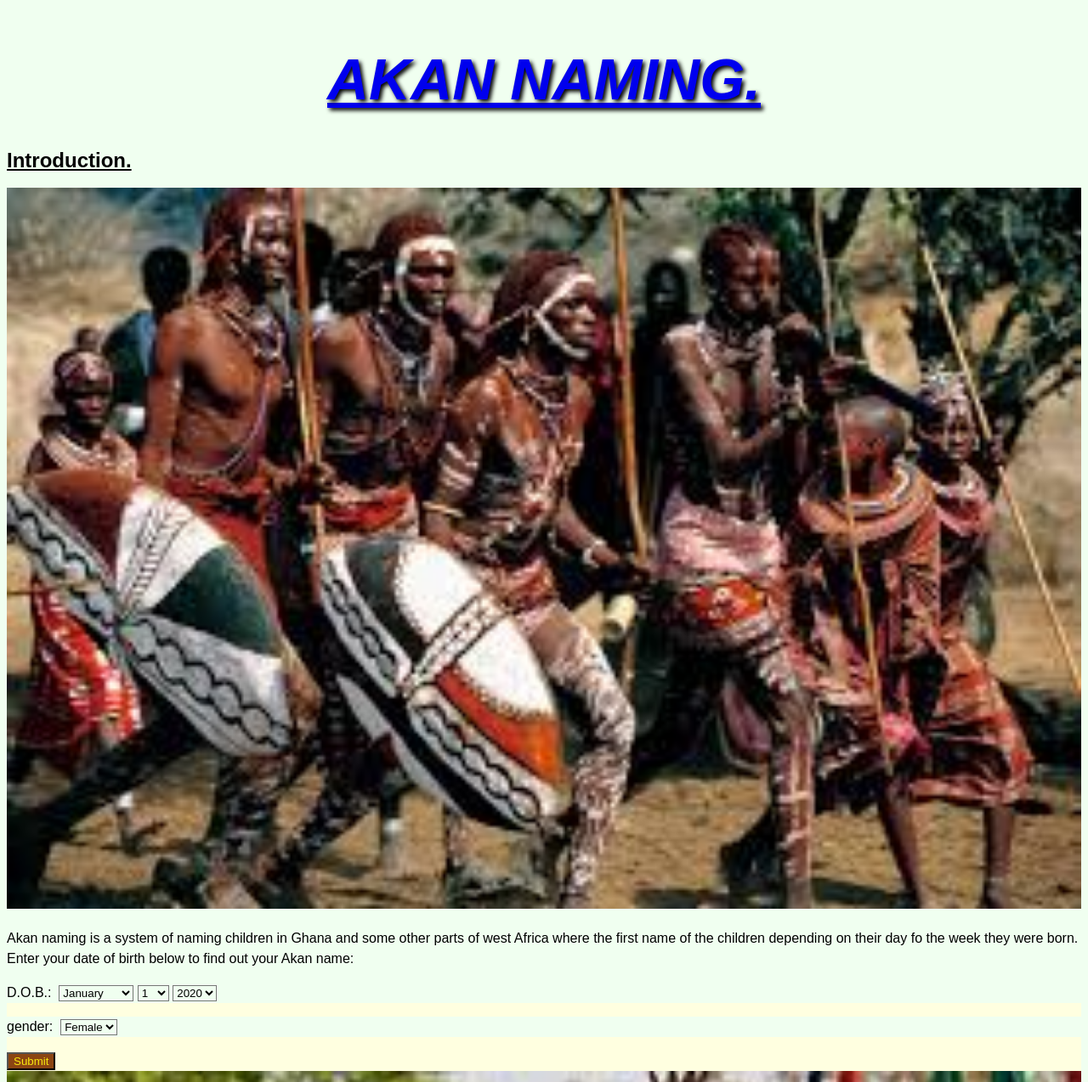
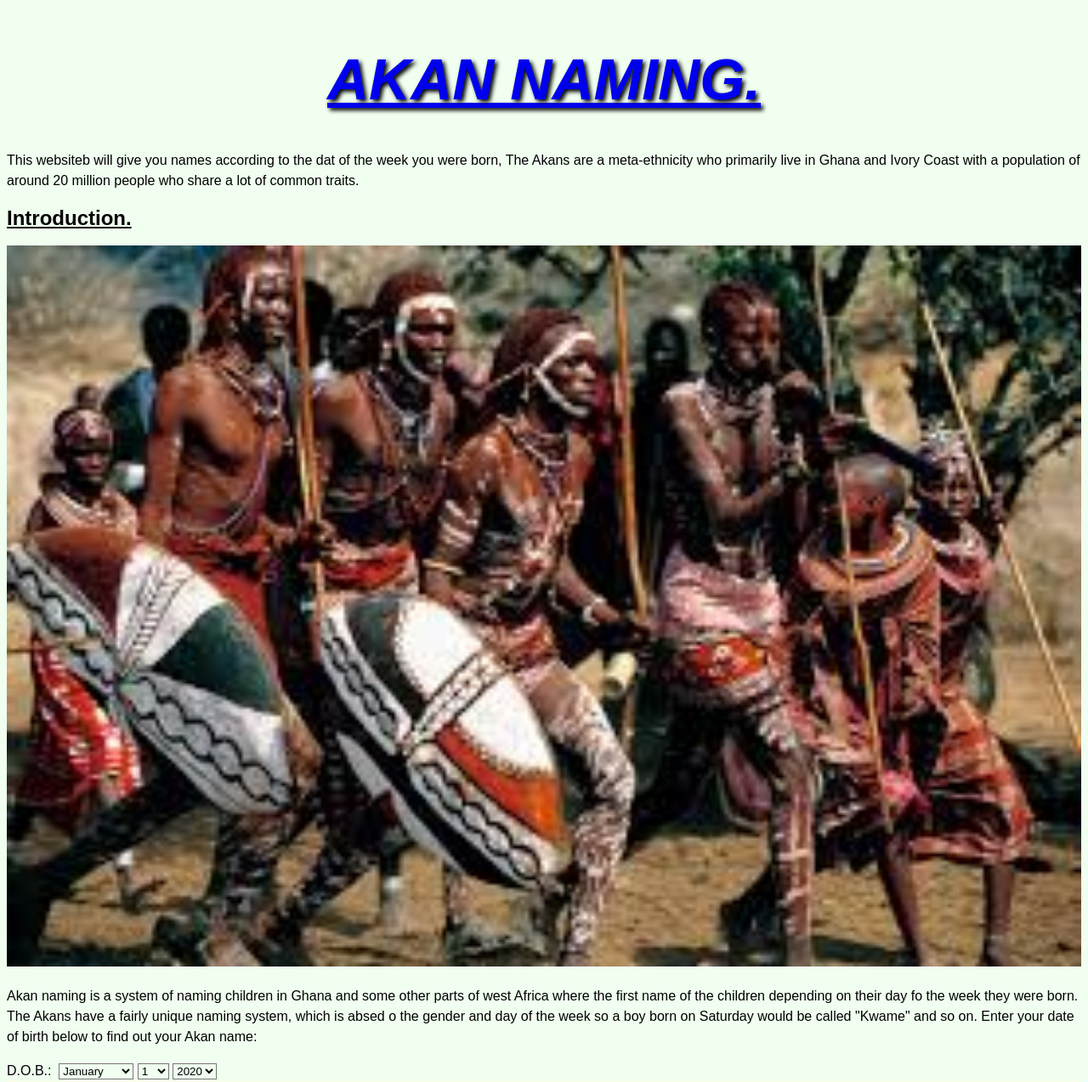
Before and after one commit to Kiruisang/akan_naming, a plain HTML site: page index.html in a window 1280 px wide. Shown: the top 1274 px of the page at 85% size. Drawn offline with Linux system fonts and the light colour scheme.

Commit message:
added code on the about Akan names and it's history

```diff
--- a/index.html
+++ b/index.html
@@ -14,11 +14,13 @@
                 <h1><a href="https://en.wikipedia.org/wiki/Akan_names#:~:text=The%20Akan%20people%20of%20Ghana,in%20which%20they%20were%20born.&text=Many%20of%20the%20leaders%20of,and%20Quamina%20or%20Kwame%2FKwamina."><em>AKAN NAMING.</em></a></h1>
             </div>
             <div class="intro">
+                <p>This websiteb will give you names according to the dat of the week you were born, The Akans are a meta-ethnicity who primarily live in Ghana and Ivory Coast with a population of around 20 million people who share a lot of common traits.</p>
                 <h2><u>Introduction.</u></h2>
                 <img src="./Images/INTRO.jpeg" width="100%" alt="">
                 <p>
-                    Akan naming is a system of naming children in Ghana and some other parts of west Africa where the first name of the children depending on their day fo the week they were born. Enter
-                    your date of birth below to find out your Akan name:
+                    Akan naming is a system of naming children in Ghana and some other parts of west Africa where the first name of the children depending on their day fo the week they were born.
+                    The Akans have a fairly unique naming system, which is absed o the gender and day of the week so a boy born on Saturday would be called "Kwame" and so on.
+                     Enter your date of birth below to find out your Akan name:
                 </p>
                 <div id="fillin">
                     <form method="POST" class="input">
```
